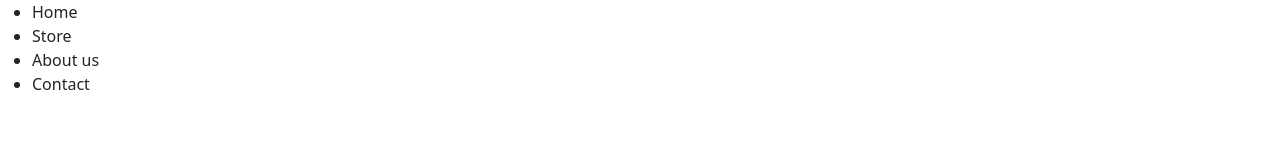
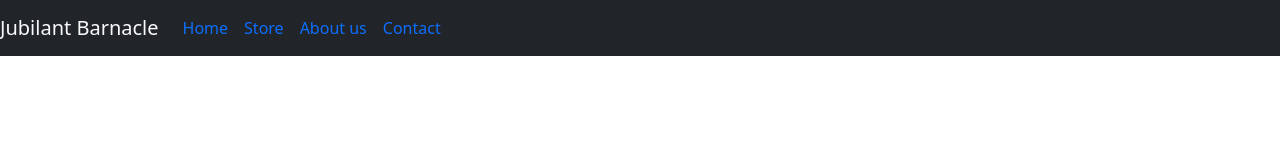
Before and after one commit to Diolemos/jubilant-barnacle, a plain HTML site: page index.html in a window 1280 px wide. Drawn offline with nearby package versions, Linux system fonts and the light colour scheme.

Commit message:
Navbar style
style the navbar items and added a logo

```diff
--- a/index.html
+++ b/index.html
@@ -14,12 +14,15 @@
 </head>
 
 <body>
-    <nav>
-        <ul>
-            <li>Home</li>
-            <li>Store</li>
-            <li>About us</li>
-            <li>Contact</li>
+    <nav class="navbar  navbar-expand-lg bg-dark">
+        <span class="text-light navbar-brand">Jubilant Barnacle</span>
+        <ul class="navbar-nav  ">
+            <li class="nav-item">
+                <a class="nav-link" href="#">Home</a>
+            </li>
+            <li class="nav-item"><a href="http://" target="_blank" class="nav-link">Store</a></li>
+            <li class="nav-item"><a href="http://" target="_blank" class="nav-link">About us</a></li>
+            <li class="nav-item"><a href="http://" target="_blank" class="nav-link">Contact</a></li>
         </ul>
     </nav>
 
```
